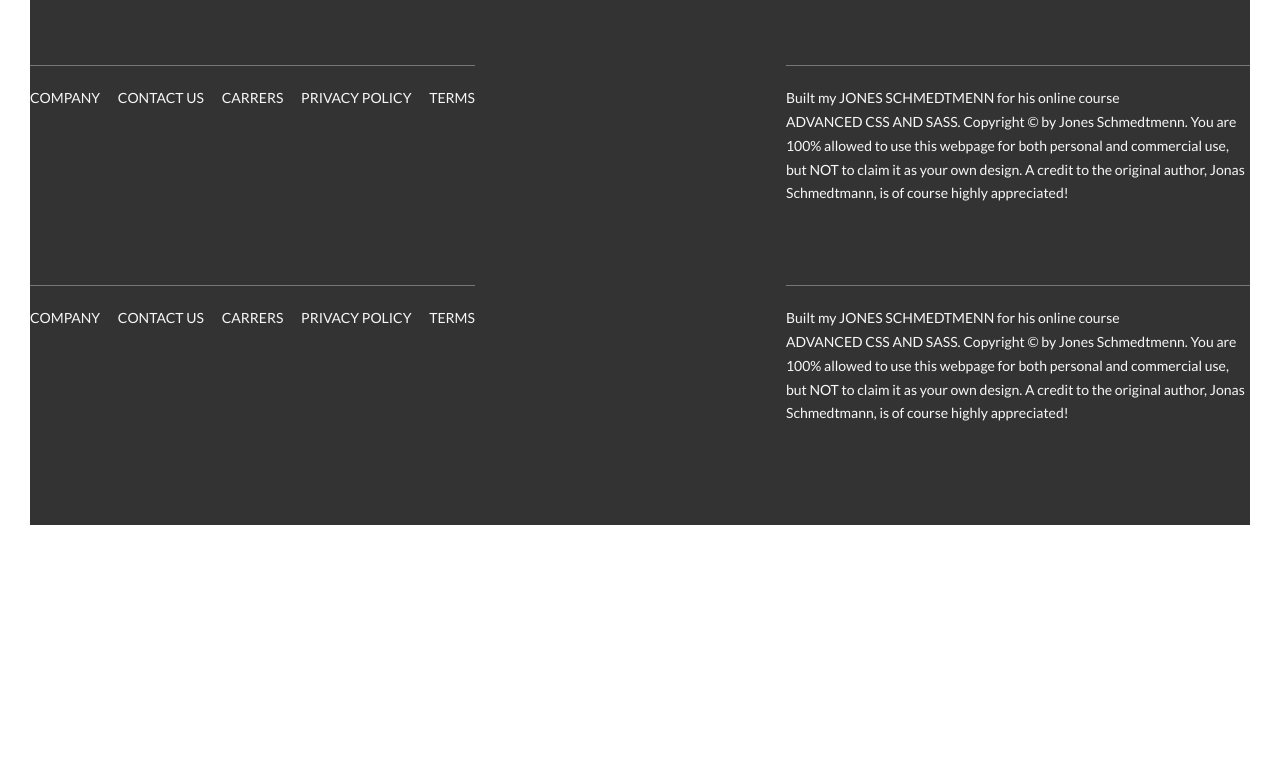
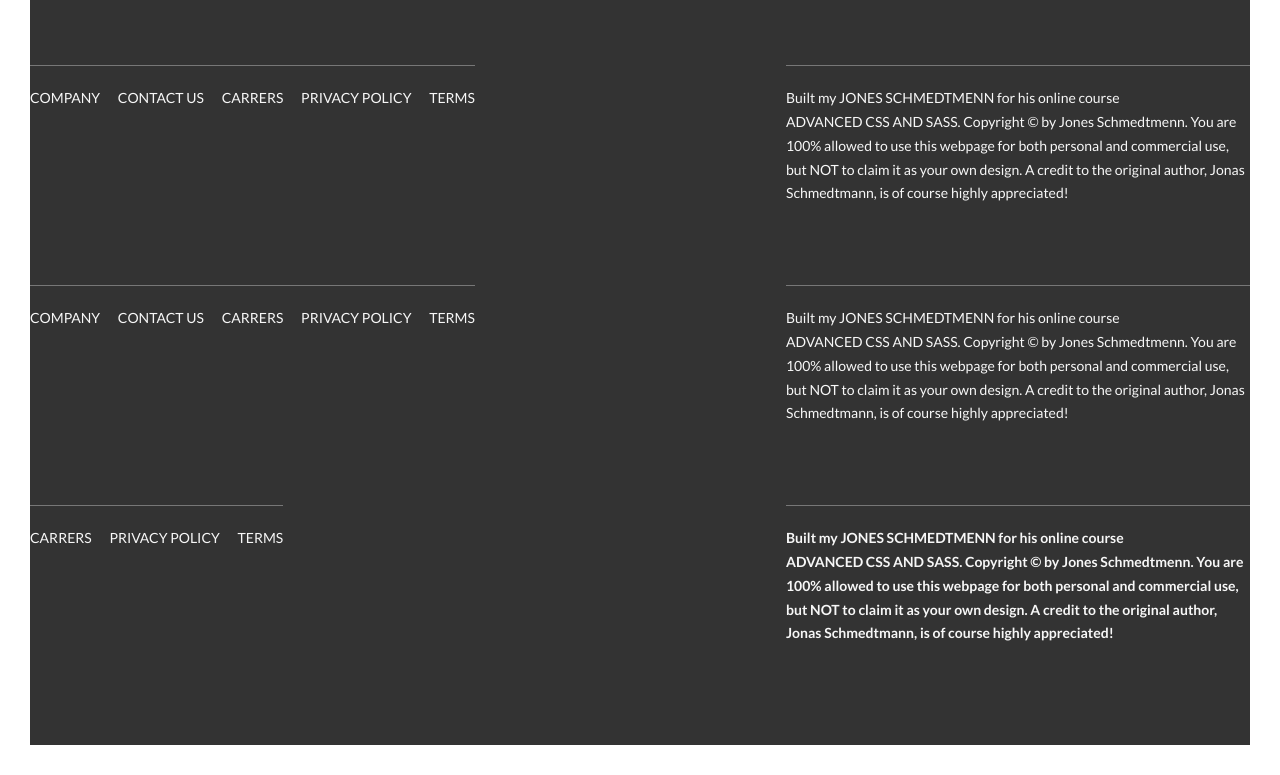
Before and after one commit to Abdulloh018/Natours, a website: page index.html in a window 1280 px wide. Shown: the part 5905-6680 px from the top of the page. Before the commit the page ends 6460 px from the top, so only its background shows below. Drawn offline with Linux system fonts and the light colour scheme.

Commit message:
changed footer links in index.html

```diff
--- a/index.html
+++ b/index.html
@@ -394,6 +394,22 @@
                     </p>
                 </div>
             </div>
+            <div class="row">
+                <div class="col-1-of-2">
+                    <div class="footer__navigation">
+                        <ul class="footer__list">
+                            <li class="footer__item"><a href="#" class="footer__link">Carrers</a></li>
+                            <li class="footer__item"><a href="#" class="footer__link">Privacy Policy</a></li>
+                            <li class="footer__item"><a href="#" class="footer__link">Terms</a></li>
+                        </ul>
+                    </div>
+                </div>
+                <div class="col-1-of-2">
+                    <b class="footer__copyright">
+                        Built my <a href="#" class="footer__link">Jones Schmedtmenn</a> for his online course <a href="#" class="footer__link">Advanced CSS and SASS</a>. Copyright &copy; by Jones Schmedtmenn. You are 100% allowed to use this webpage for both personal and commercial use, but NOT to claim it as your own design. A credit to the original author, Jonas Schmedtmann, is of course highly appreciated!
+                    </b>
+                </div>
+            </div>
         </footer>
 
         <div class="popup" id="popup">
```
